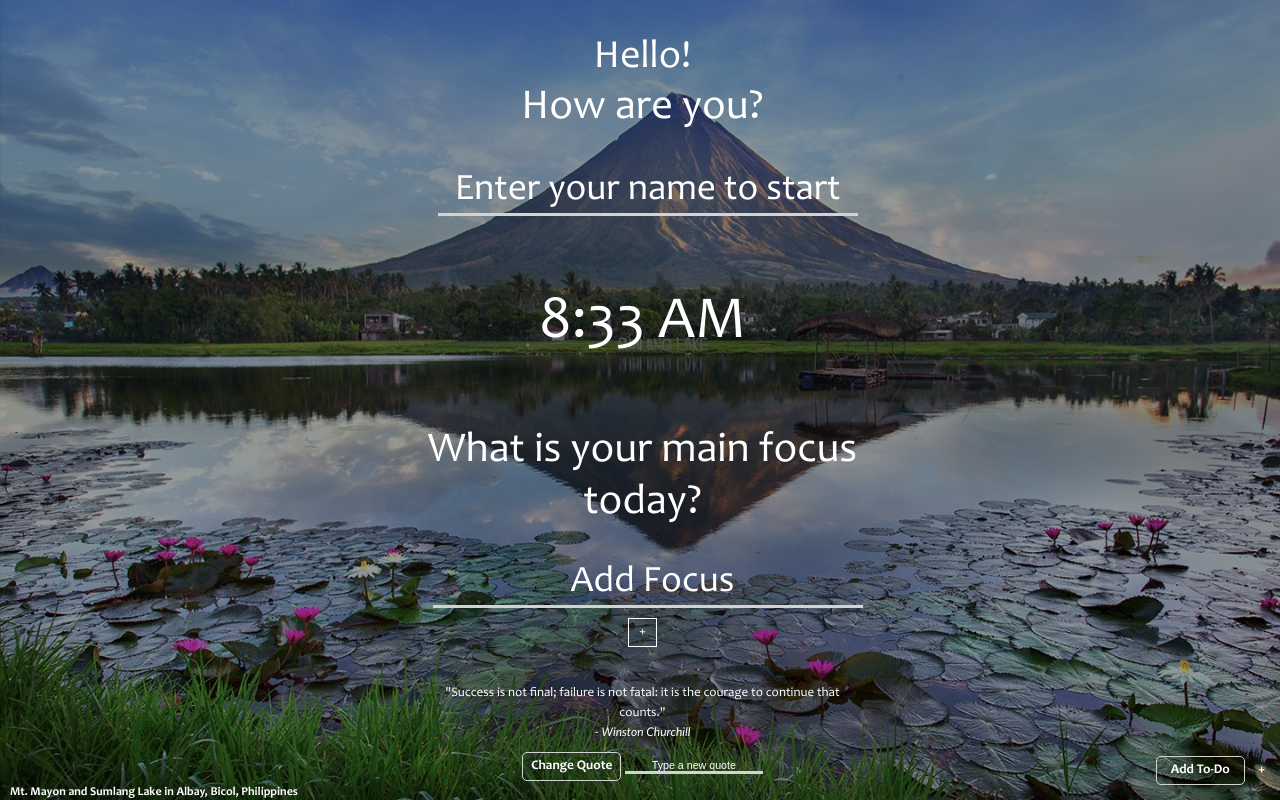
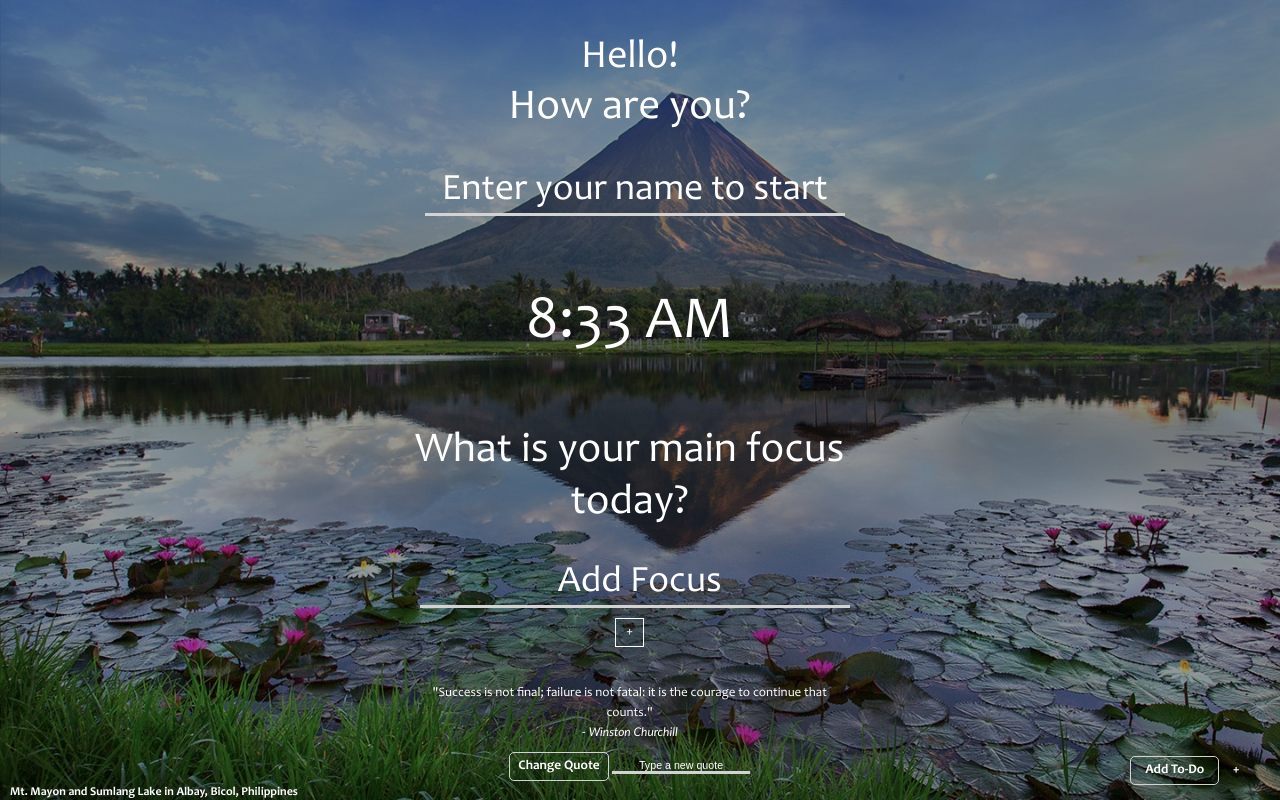
Before and after one commit to seenjey07/Momentum-App, a plain HTML site: page index.html in a window 1280 px wide. Drawn offline with Linux system fonts and the light colour scheme.

Commit message:
Modified width.

```diff
--- a/style.css
+++ b/style.css
@@ -13,8 +13,8 @@
 }
 
 body {
-  height: 100%;
-  width: 100%;
+  height: 98%;
+  width: 98%;
   margin: 0;
   padding: 0;
   text-align: center;
@@ -33,8 +33,6 @@ body {
   position: relative;
   display: flex;
   flex-direction: row;
-  min-width: 100%;
-  min-height: 100%;
 }
 
 #overlay {
```
